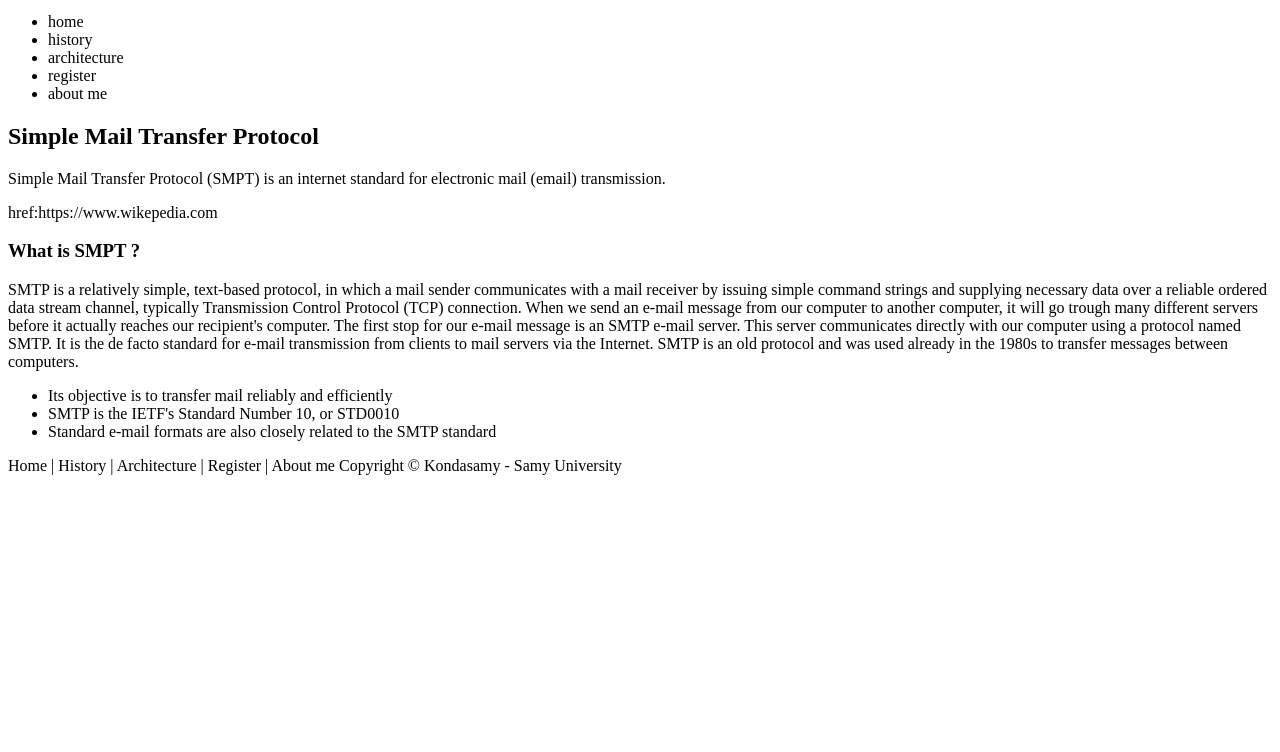
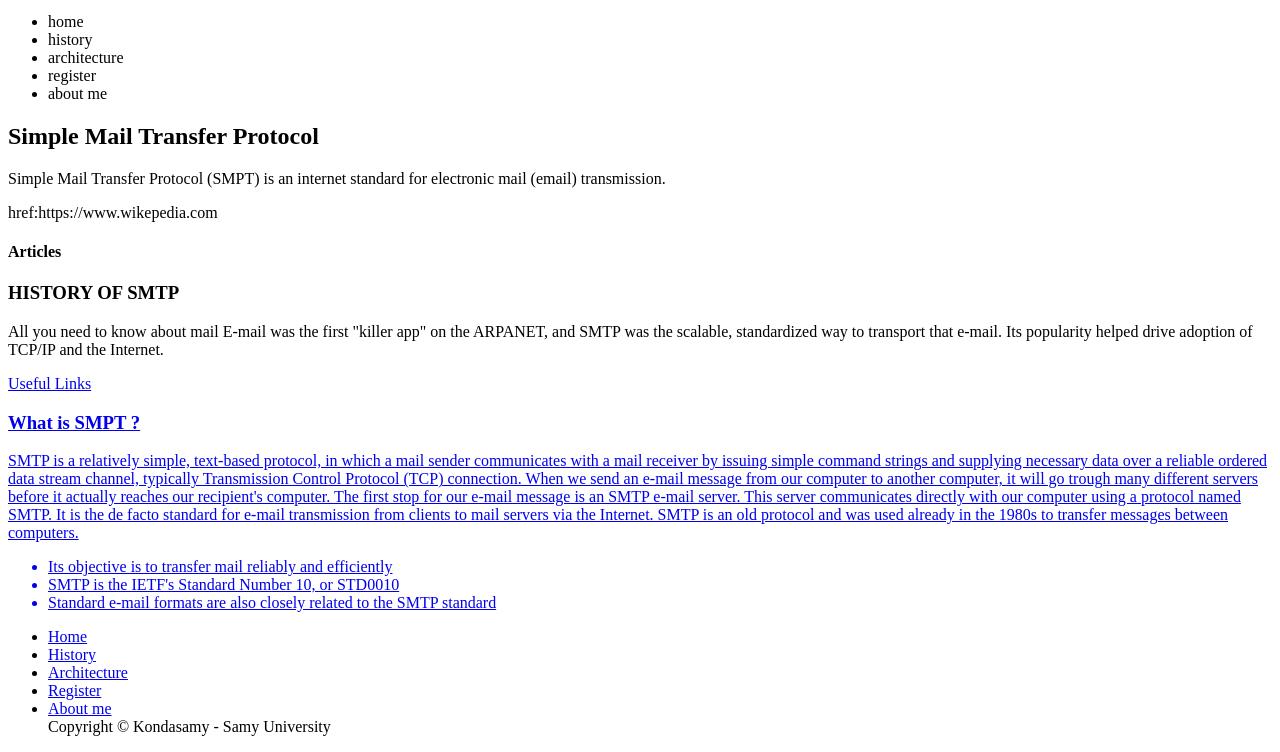
Before and after one commit to jonat7502/html-layouts, a plain HTML site: page semantic-markup-challenge-1/index.html in a window 1280 px wide. Shown: the part 101-853 px from the top of the page. Before the commit the page ends 800 px from the top, so only its background shows below. Drawn offline with Linux system fonts and the light colour scheme.

Commit message:
update of html

```diff
--- a/semantic-markup-challenge-1/index.html
+++ b/semantic-markup-challenge-1/index.html
@@ -23,6 +23,15 @@
 	<p>Simple Mail Transfer Protocol (SMPT) is an internet standard for electronic mail (email) transmission.</p>
 	<p><a>href:https://www.wikepedia.com</a></p>
 	</div>
+	<aside><section>
+	<h4>Articles</h4>
+	<h3>HISTORY OF SMTP</h3>
+ <p>All you need to know about mail
+E-mail was the first "killer app" on the ARPANET, and SMTP was the scalable, standardized way to transport that e-mail. Its popularity helped drive adoption of TCP/IP and the Internet.</p>
+
+ <a href="#"Read more/a>
+Useful Links
+
 
 	<h3>What is SMPT ?</h3>
 	<p>SMTP is a relatively simple, text-based protocol, in which a mail sender communicates with a mail receiver by issuing simple command strings and supplying necessary data over a reliable ordered data stream channel, typically Transmission Control Protocol (TCP) connection.
@@ -33,7 +42,14 @@ When we send an e-mail message from our computer to another computer, it will go
 <li>Standard e-mail formats are also closely related to the SMTP standard</li>
 </ul>
 <footer>
-Home | History | Architecture | Register | About me
+<nav>
+<ul>
+<li><a href="#">Home</a></li>
+<li><a href="#">History</a></li>
+<li><a href="#">Architecture</a></li>
+<li><a href="#">Register</a></li>
+<li><a href="#">About me</a></li>
+
 Copyright © Kondasamy - Samy University
 
 
```
